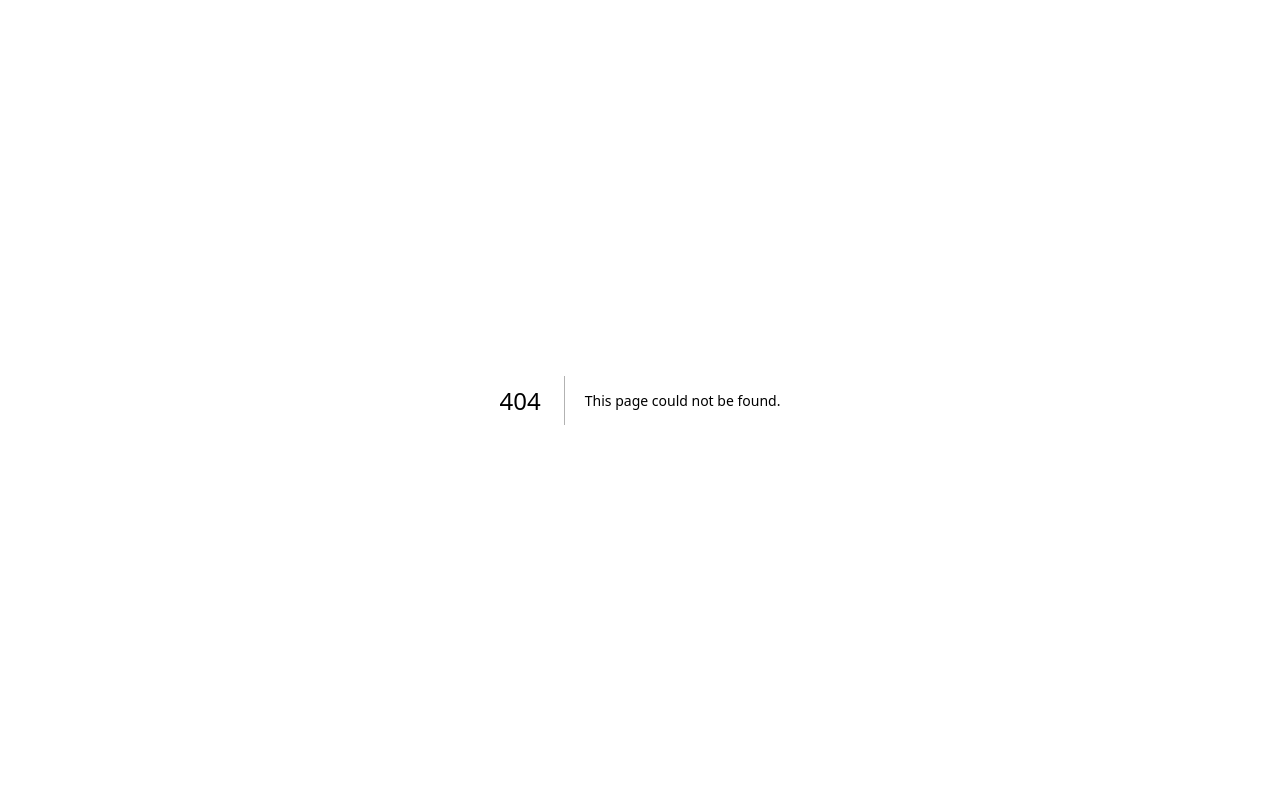
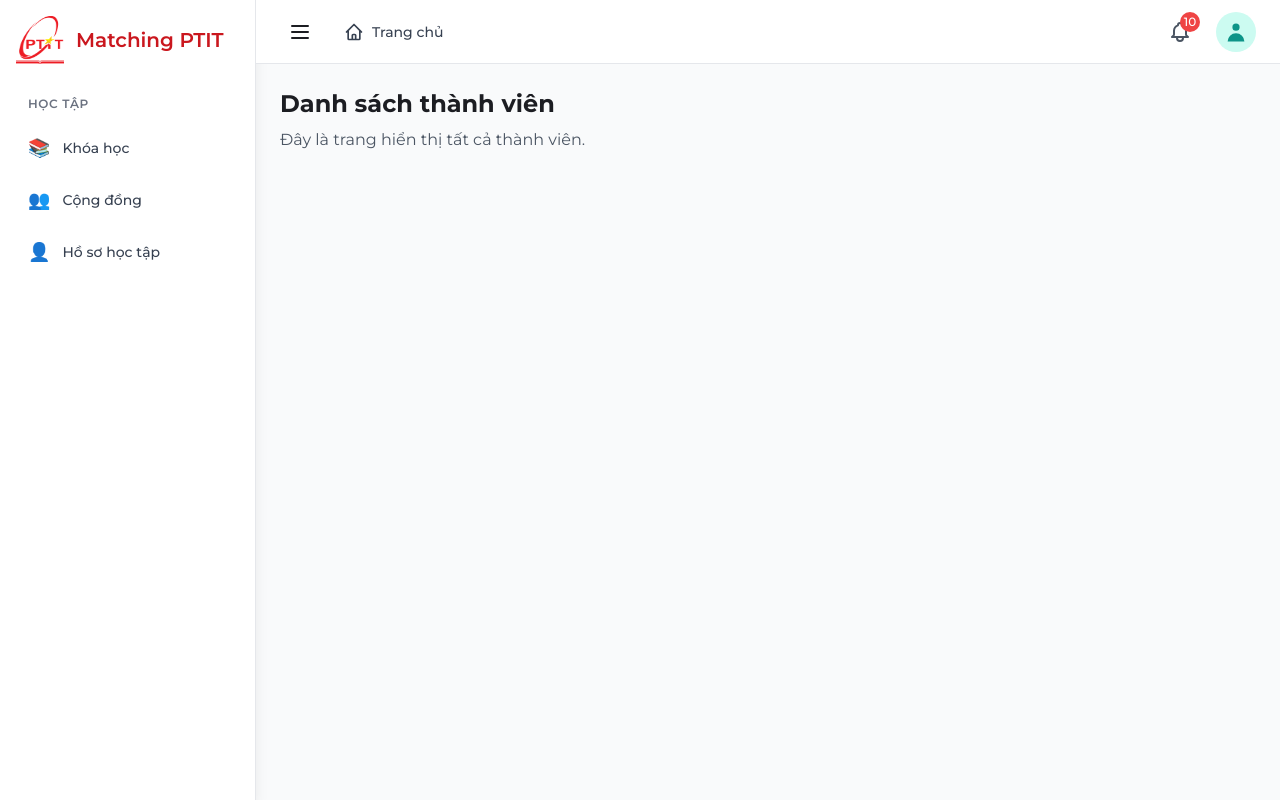
Before and after one commit to TienguyenVT/Matching_PTIT, a Next.js app: page /all-member in a window 1280 px wide. Before the commit this address had no page. Built offline with nearby package versions, Linux system fonts and the light colour scheme.

Commit message:
add_route

```diff
--- a/app/(course)/[courseId]/learn/page.tsx
+++ b/app/(course)/[courseId]/learn/page.tsx
@@ -114,9 +114,9 @@ export default async function LearnPage({ params }: { params: { courseId: string
                           <li key={content.id} className="text-xs text-gray-600">
                             <span className="mr-1 rounded bg-gray-100 px-1 py-0.5 text-xs uppercase">{content.kind}</span>
                             {content.title}
-              </li>
-            ))}
-          </ol>
+                          </li>
+                        ))}
+                      </ol>
                     ) : (
                       <p className="text-xs text-gray-400">Chưa có bài học</p>
                     )}
--- /dev/null
+++ b/app/(main)/all-member/page.tsx
@@ -0,0 +1,8 @@
+export default function AllMemberPage() {
+    return (
+        <div className="p-6">
+            <h1 className="text-2xl font-bold">Danh sách thành viên</h1>
+            <p className="mt-2 text-gray-600">Đây là trang hiển thị tất cả thành viên.</p>
+        </div>
+    );
+}
--- a/app/course/[courseId]/detail/page.tsx
+++ b/app/course/[courseId]/detail/page.tsx
@@ -320,8 +320,7 @@ export default function CourseDetailPage({ params }: { params: { courseId: strin
                     >
                       <span className="text-sm font-medium text-gray-700">{module.title}</span>
                       <svg
-                        className={`w-4 h-4 text-gray-500 transition-transform ${
-                          expandedModules.has(module.id) ? 'rotate-180' : ''
+                        className={`w-4 h-4 text-gray-500 transition-transform ${expandedModules.has(module.id) ? 'rotate-180' : ''
                           }`}
                         fill="none"
                         stroke="currentColor"
@@ -336,8 +335,7 @@ export default function CourseDetailPage({ params }: { params: { courseId: strin
                           <button
                             key={content.id}
                             onClick={() => setSelectedContent(content)}
-                            className={`w-full text-left p-2 rounded text-sm ${
-                              selectedContent?.id === content.id
+                            className={`w-full text-left p-2 rounded text-sm ${selectedContent?.id === content.id
                               ? 'bg-green-50 text-green-700'
                               : 'text-gray-600 hover:bg-gray-50'
                               }`}
@@ -398,7 +396,9 @@ export default function CourseDetailPage({ params }: { params: { courseId: strin
                 </svg>
                 <span className="text-xs">Làm bài kiểm tra</span>
               </button>
-              <button className="flex flex-col items-center gap-2 p-3 bg-green-500 text-white rounded-lg hover:bg-green-600 transition-colors">
+              <button
+                onClick={() => router.push(ROUTES.ALL_MEMBER)}
+                className="flex flex-col items-center gap-2 p-3 bg-green-500 text-white rounded-lg hover:bg-green-600 transition-colors">
                 <svg className="w-5 h-5" fill="none" stroke="currentColor" viewBox="0 0 24 24">
                   <path strokeLinecap="round" strokeLinejoin="round" strokeWidth={2} d="M10 20l4-16m4 4l4 4-4 4M6 16l-4-4 4-4" />
                 </svg>
@@ -450,8 +450,7 @@ export default function CourseDetailPage({ params }: { params: { courseId: strin
                             {q.options.map((option, optIdx) => (
                               <label
                                 key={optIdx}
-                                className={`flex items-center gap-2 p-2 rounded cursor-pointer ${
-                                  optIdx === q.correctAnswer
+                                className={`flex items-center gap-2 p-2 rounded cursor-pointer ${optIdx === q.correctAnswer
                                   ? 'bg-green-50 border border-green-200'
                                   : 'hover:bg-gray-50'
                                   }`}
--- a/lib/routes.ts
+++ b/lib/routes.ts
@@ -22,6 +22,7 @@ export const ROUTES = {
   COMMUNITY: '/community',
   STUDY_PROFILE: '/study-profile',
   ADMIN: '/admin',
+  ALL_MEMBER: '/all-member',
 
   // Dynamic routes - Course related
   COURSE_DETAIL: (courseId: string) => `/course/${courseId}/detail`,
@@ -44,6 +45,7 @@ export const PROTECTED_ROUTES = [
   ROUTES.PROFILE,
   ROUTES.COMMUNITY,
   ROUTES.STUDY_PROFILE,
+  ROUTES.ALL_MEMBER,
 ] as const;
 
 /**
```
Lines whose indentation alone changed are shown as unchanged.
